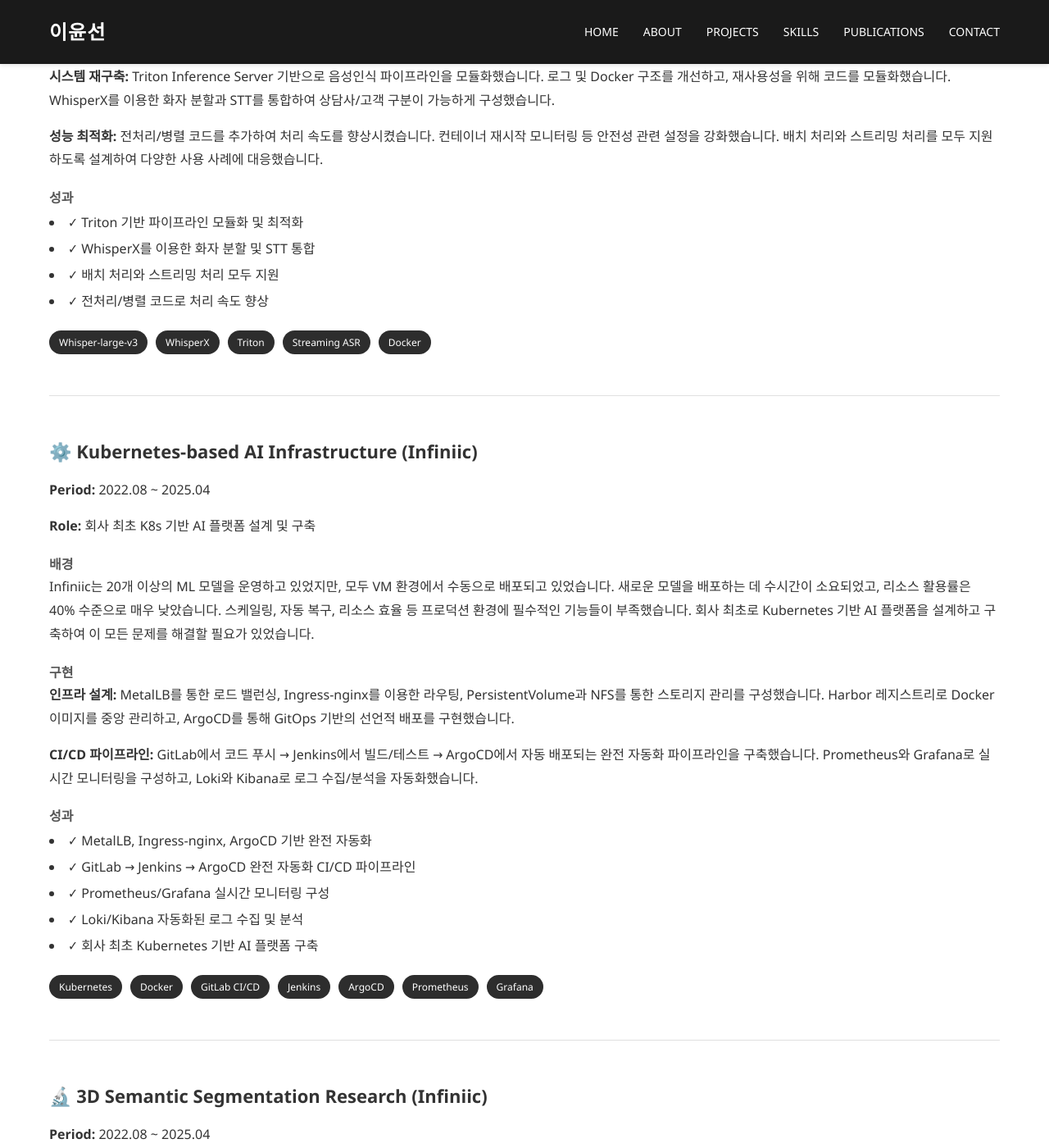
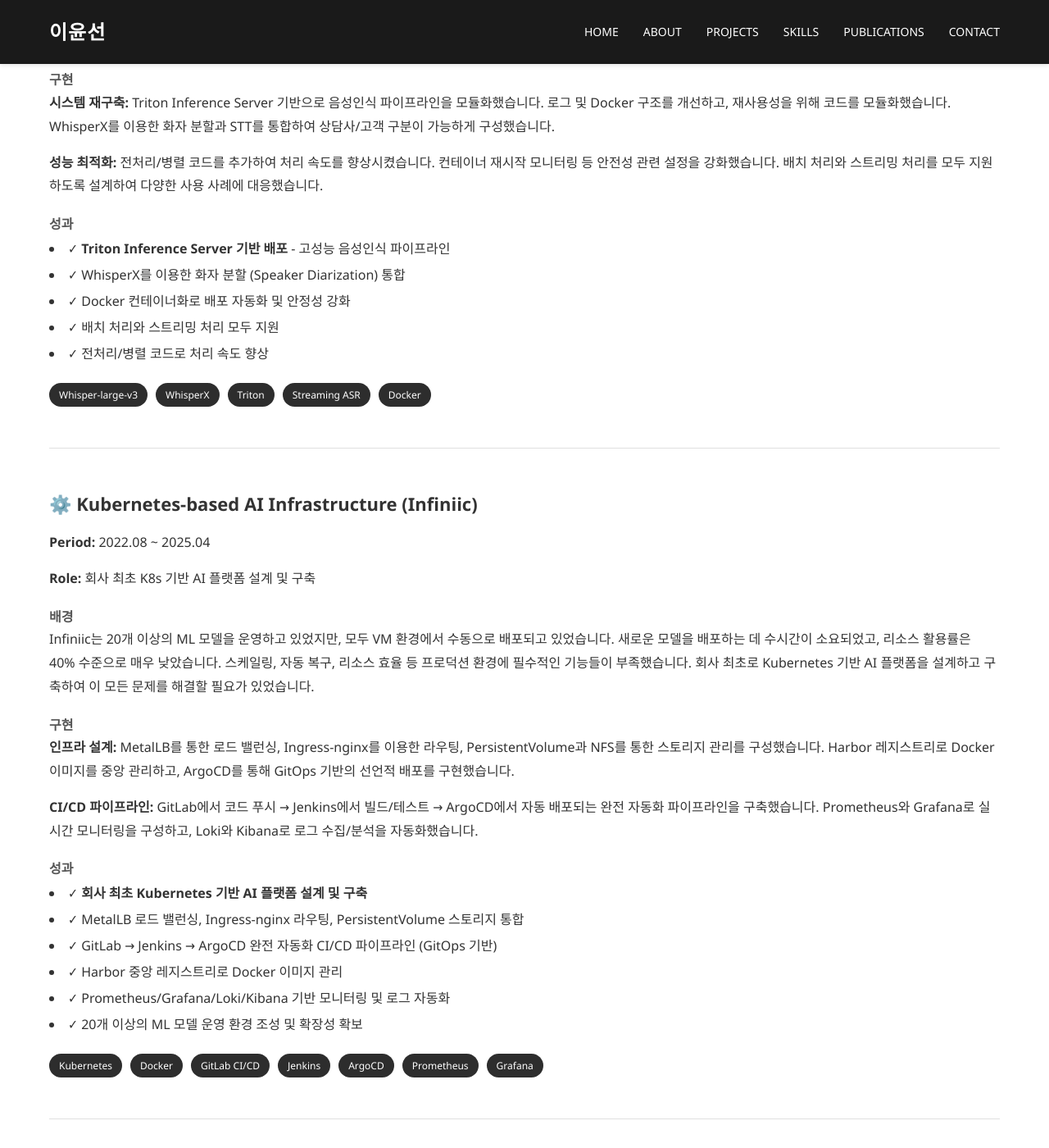
Before and after one commit to ckc5800/ckc5800.github.io, a Jekyll site: the page built from projects.html, in a window 1280 px wide and 1400 px high, scrolled down 1993 px. Shown: the whole window at 82% size. Built offline with Jekyll 4.4.1, drawn with Linux system fonts in a browser that asks for light colours; some of the changed text lies outside the part shown.

Commit message:
Update: Add accurate KPIs - RTF 0.1, channels 14→24, emphasize K8s first-ever build, Triton deployment

```diff
--- a/projects.html
+++ b/projects.html
@@ -20,8 +20,9 @@
     <h4 style="margin-top: 20px; color: #555;">성과 (KPI)</h4>
     <ul style="list-style-position: inside; line-height: 2;">
         <li>✓ <strong>TTFB: 2292ms → 334ms (85% 단축, 6.85배 개선)</strong></li>
+        <li>✓ <strong>RTF (Real-Time Factor): 0.1 이하</strong> (10초 음성 생성 약 1초 소요)</li>
+        <li>✓ 동시 처리 채널: 14개 → 24개 (71% 확대)</li>
         <li>✓ 초저지연 스트리밍: 500ms 이내 첫 오디오 출력</li>
-        <li>✓ WebSocket 기반 실시간 양방향 스트리밍 구현</li>
         <li>✓ 동일 문장 재요청 시 0ms 응답 (Redis 캐싱)</li>
     </ul>
 
@@ -80,8 +81,9 @@
 
     <h4 style="margin-top: 20px; color: #555;">성과</h4>
     <ul style="list-style-position: inside; line-height: 2;">
-        <li>✓ Triton 기반 파이프라인 모듈화 및 최적화</li>
-        <li>✓ WhisperX를 이용한 화자 분할 및 STT 통합</li>
+        <li>✓ <strong>Triton Inference Server 기반 배포</strong> - 고성능 음성인식 파이프라인</li>
+        <li>✓ WhisperX를 이용한 화자 분할 (Speaker Diarization) 통합</li>
+        <li>✓ Docker 컨테이너화로 배포 자동화 및 안정성 강화</li>
         <li>✓ 배치 처리와 스트리밍 처리 모두 지원</li>
         <li>✓ 전처리/병렬 코드로 처리 속도 향상</li>
     </ul>
@@ -111,11 +113,12 @@
 
     <h4 style="margin-top: 20px; color: #555;">성과</h4>
     <ul style="list-style-position: inside; line-height: 2;">
-        <li>✓ MetalLB, Ingress-nginx, ArgoCD 기반 완전 자동화</li>
-        <li>✓ GitLab → Jenkins → ArgoCD 완전 자동화 CI/CD 파이프라인</li>
-        <li>✓ Prometheus/Grafana 실시간 모니터링 구성</li>
-        <li>✓ Loki/Kibana 자동화된 로그 수집 및 분석</li>
-        <li>✓ 회사 최초 Kubernetes 기반 AI 플랫폼 구축</li>
+        <li>✓ <strong>회사 최초 Kubernetes 기반 AI 플랫폼 설계 및 구축</strong></li>
+        <li>✓ MetalLB 로드 밸런싱, Ingress-nginx 라우팅, PersistentVolume 스토리지 통합</li>
+        <li>✓ GitLab → Jenkins → ArgoCD 완전 자동화 CI/CD 파이프라인 (GitOps 기반)</li>
+        <li>✓ Harbor 중앙 레지스트리로 Docker 이미지 관리</li>
+        <li>✓ Prometheus/Grafana/Loki/Kibana 기반 모니터링 및 로그 자동화</li>
+        <li>✓ 20개 이상의 ML 모델 운영 환경 조성 및 확장성 확보</li>
     </ul>
 
     <div class="tech-tags" style="margin-top: 20px;">
```
